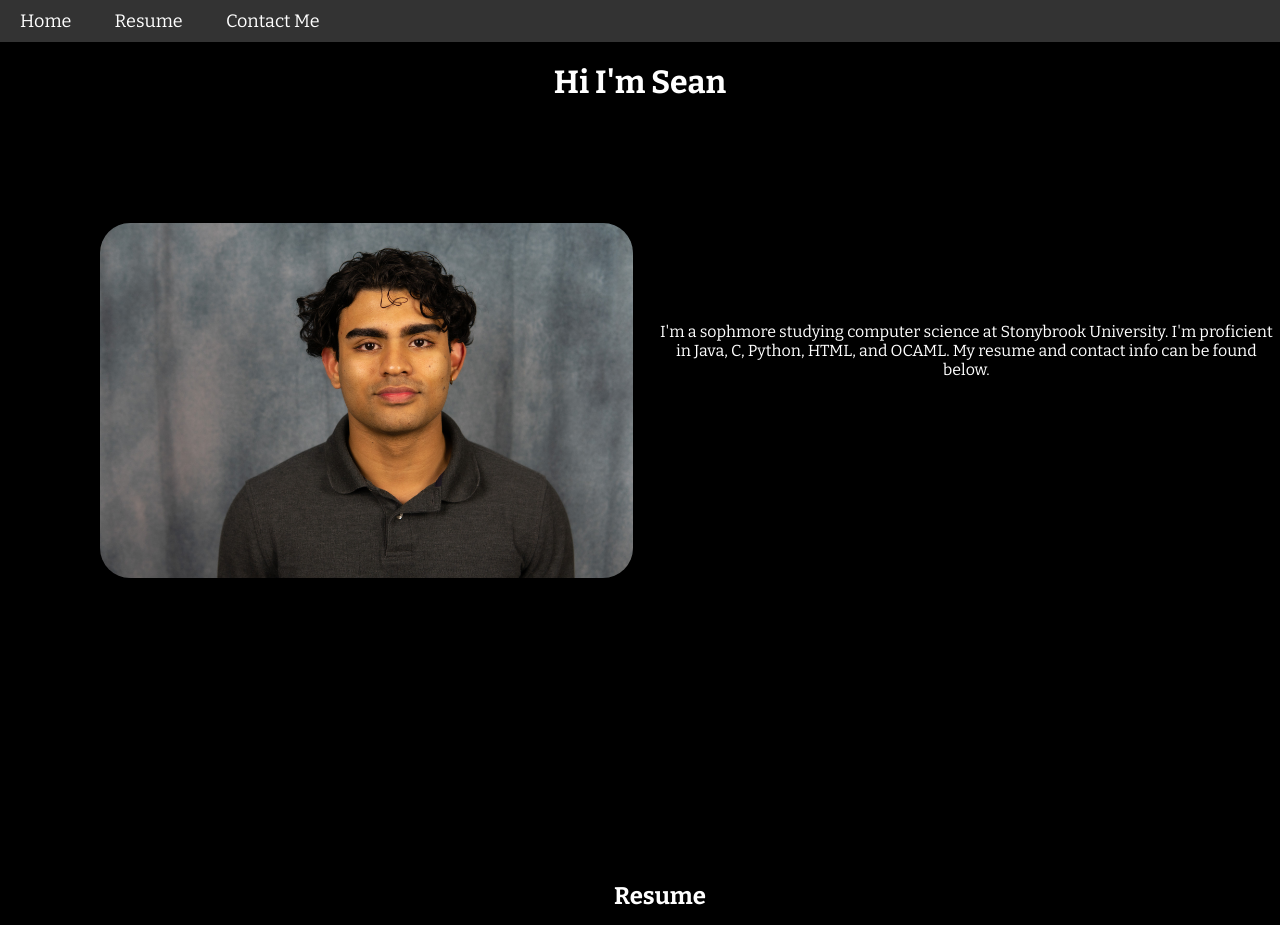
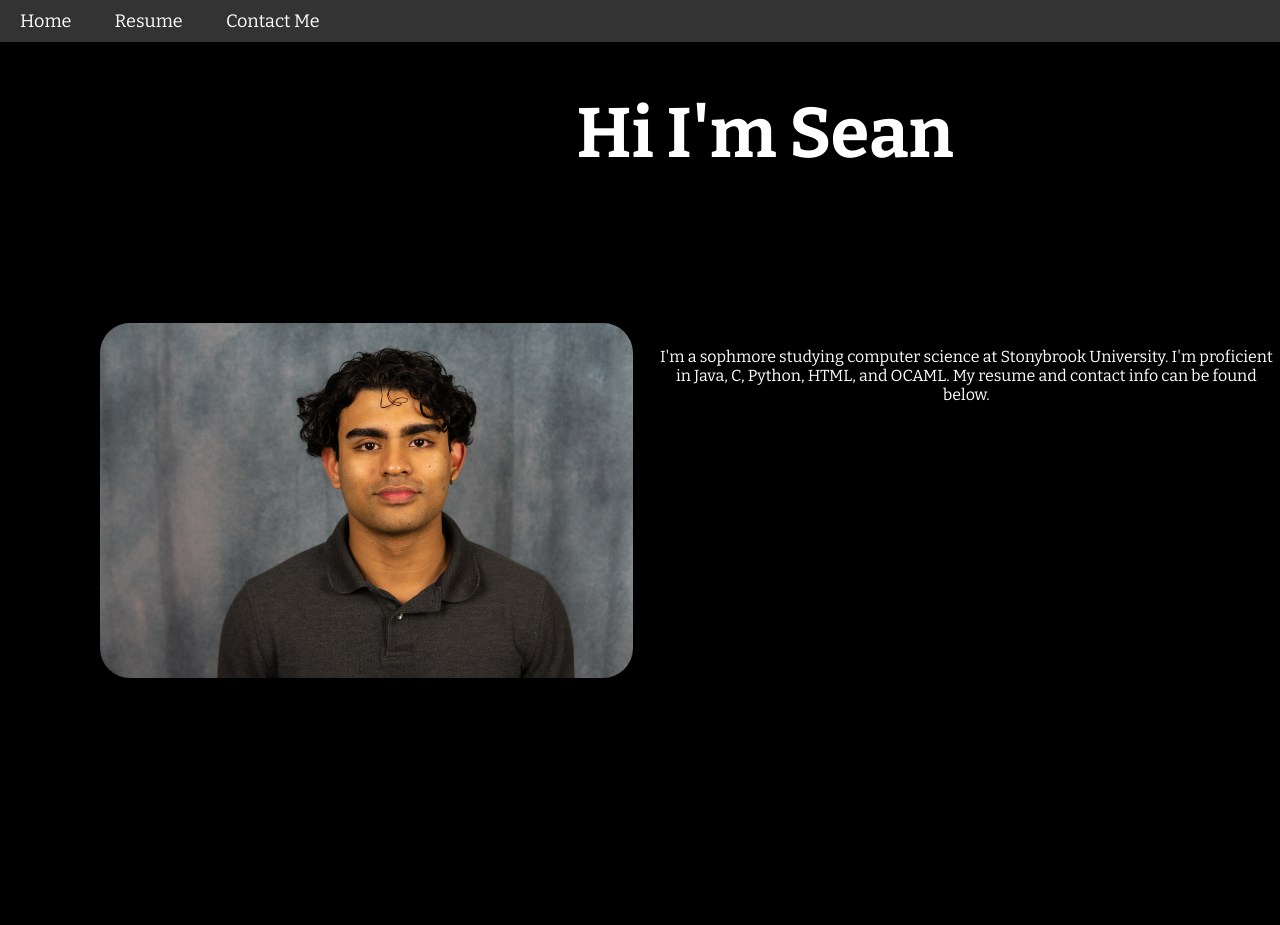
Before and after one commit to seanchow23/seanchowdhury.github.io, a plain HTML site: page index.html in a window 1280 px wide. Shown: the top 925 px of the page. Drawn offline with nearby package versions, Linux system fonts and the light colour scheme.

Commit message:
Update index.html

```diff
--- a/index.html
+++ b/index.html
@@ -6,6 +6,10 @@
     <meta name="viewport" content="width=device-width, initial-scale=1.0">
     <title>My Single Page Portfolio</title>
    <style>
+
+
+
+
 
     body, html {
         margin: 0;
@@ -27,6 +31,16 @@
         justify-content: flex-start; /* Aligns content to the top */
 	text-align: center; /* Text aligned to the left */
     }
+     #home h1 {
+    font-size: 70px; /* Adjust as needed */
+    margin-top: 50px; /*Adjust as needed */
+    margin-left: 250px /*just as needed */
+}
+
+ #home p {
+   margin-bottom: 150px
+}
+
     #about {
         color: white;
         background-color: #000000;
@@ -36,7 +50,12 @@
         text-align: center; /* Optional: Aligns text to the left */
         padding: 20px; /* Adds some padding around the content */
         /* Other styles as needed */
+
     }
+    #about h2{
+     font-size: 80px; /* Adjust as needed */
+    }
+
     #contact {
         background-color: #ddd;
         text-align: center; /* Text aligned to the right */
```
